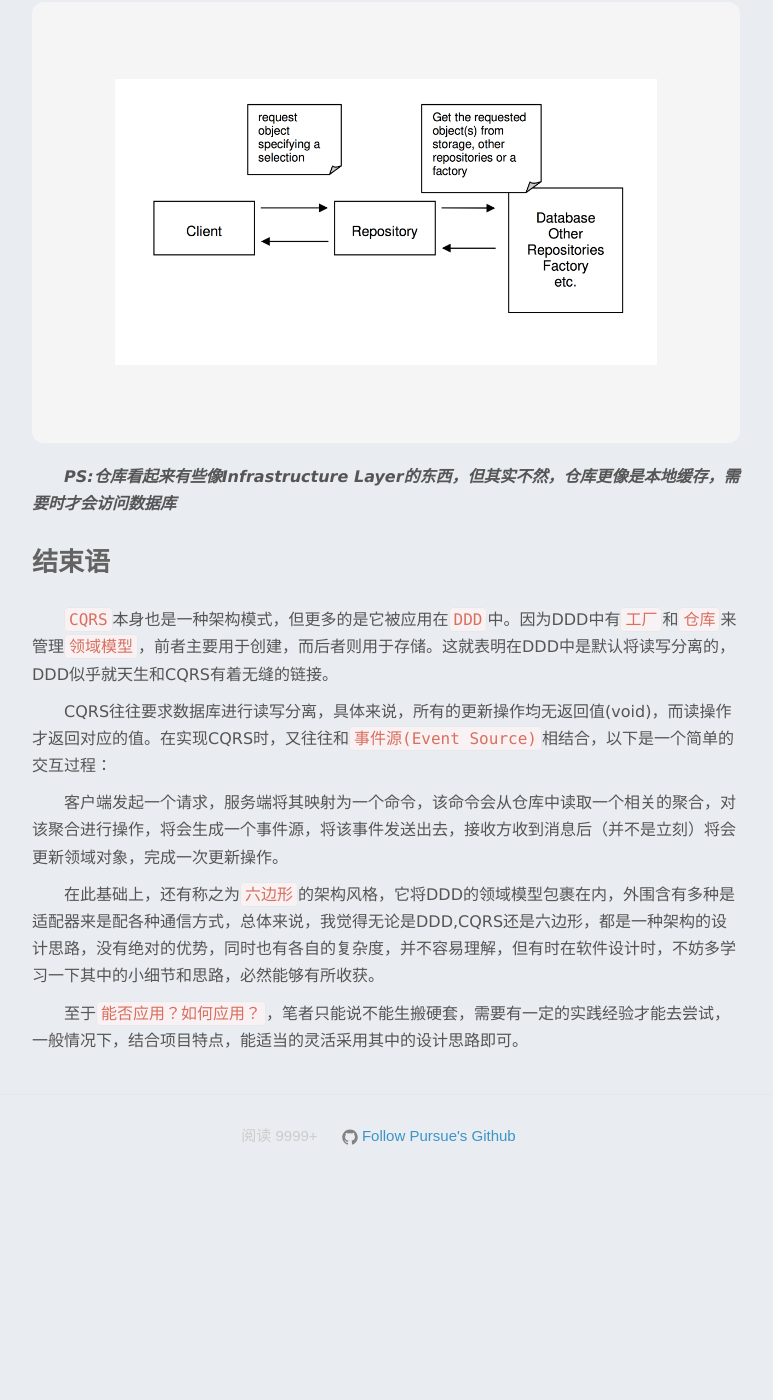
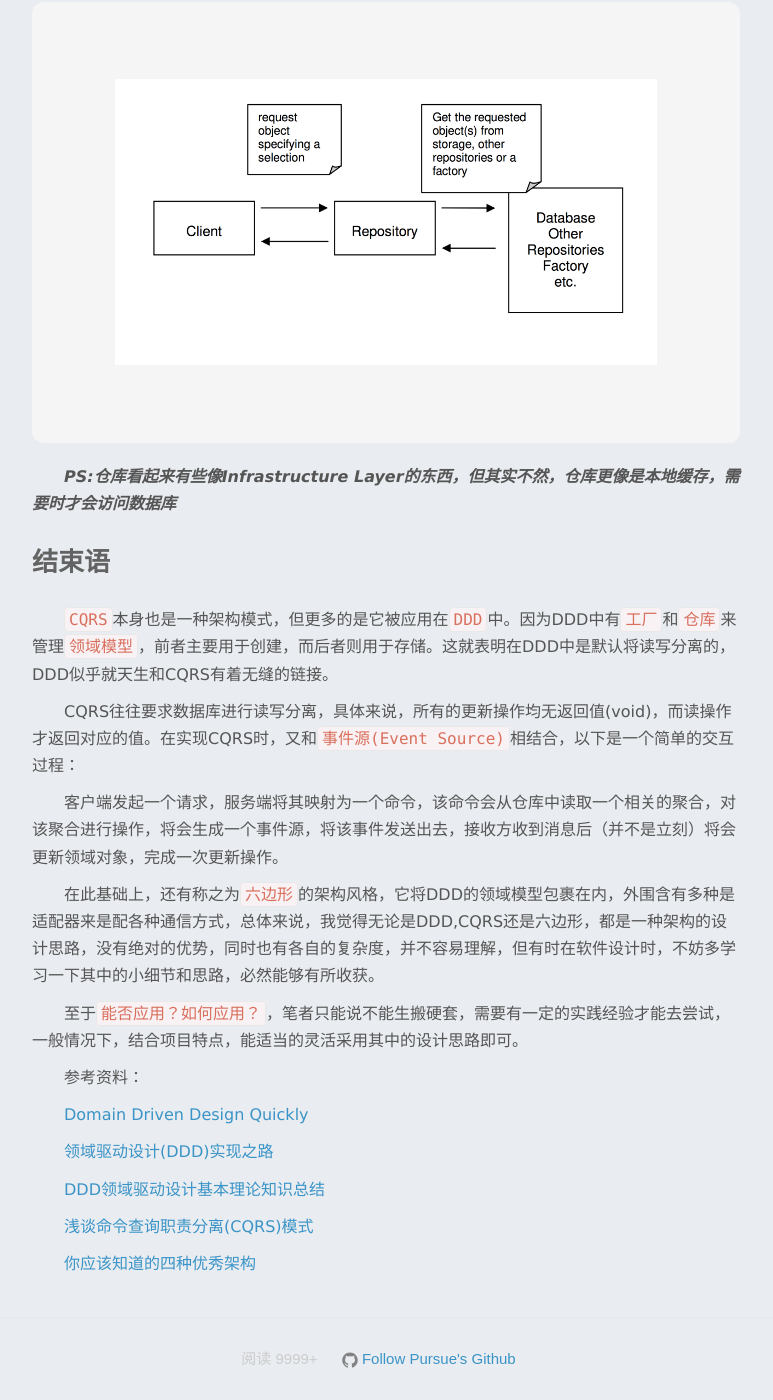
Before and after one commit to kkkkkxiaofei/blog-dev, a Jekyll site: the page built from _posts/2017-3-12-ddd.md, in a window 1280 px wide and 1400 px high, scrolled down 6272 px. Shown: the whole window, without its empty margins (254-1027 px from the left). Built offline with Jekyll 4.4.1, drawn with Linux system fonts in a browser that asks for light colours; before the commit the page ends 7448 px from its top, so only the background shows below that.

Commit message:
add reference

```diff
--- a/_posts/2017-3-12-ddd.md
+++ b/_posts/2017-3-12-ddd.md
@@ -151,10 +151,23 @@ c)用策略模式就可以解决
 
 `CQRS`本身也是一种架构模式，但更多的是它被应用在`DDD`中。因为DDD中有`工厂`和`仓库`来管理`领域模型`，前者主要用于创建，而后者则用于存储。这就表明在DDD中是默认将读写分离的，DDD似乎就天生和CQRS有着无缝的链接。
 
-CQRS往往要求数据库进行读写分离，具体来说，所有的更新操作均无返回值(void)，而读操作才返回对应的值。在实现CQRS时，又往往和`事件源(Event Source)`相结合，以下是一个简单的交互过程：
+CQRS往往要求数据库进行读写分离，具体来说，所有的更新操作均无返回值(void)，而读操作才返回对应的值。在实现CQRS时，又和`事件源(Event Source)`相结合，以下是一个简单的交互过程：
 
 客户端发起一个请求，服务端将其映射为一个命令，该命令会从仓库中读取一个相关的聚合，对该聚合进行操作，将会生成一个事件源，将该事件发送出去，接收方收到消息后（并不是立刻）将会更新领域对象，完成一次更新操作。
 
 在此基础上，还有称之为`六边形`的架构风格，它将DDD的领域模型包裹在内，外围含有多种是适配器来是配各种通信方式，总体来说，我觉得无论是DDD,CQRS还是六边形，都是一种架构的设计思路，没有绝对的优势，同时也有各自的复杂度，并不容易理解，但有时在软件设计时，不妨多学习一下其中的小细节和思路，必然能够有所收获。
 
 至于`能否应用？如何应用？`，笔者只能说不能生搬硬套，需要有一定的实践经验才能去尝试，一般情况下，结合项目特点，能适当的灵活采用其中的设计思路即可。
+
+
+参考资料：
+
+[Domain Driven Design Quickly](https://www.infoq.com/minibooks/domain-driven-design-quickly/)
+
+[领域驱动设计(DDD)实现之路](http://www.cnblogs.com/Leo_wl/p/3866629.html)
+
+[DDD领域驱动设计基本理论知识总结](http://www.cnblogs.com/netfocus/archive/2011/10/10/2204949.html)
+
+[浅谈命令查询职责分离(CQRS)模式](http://www.cnblogs.com/yangecnu/p/Introduction-CQRS.html)
+
+[你应该知道的四种优秀架构](http://www.jdon.com/46117)
```
